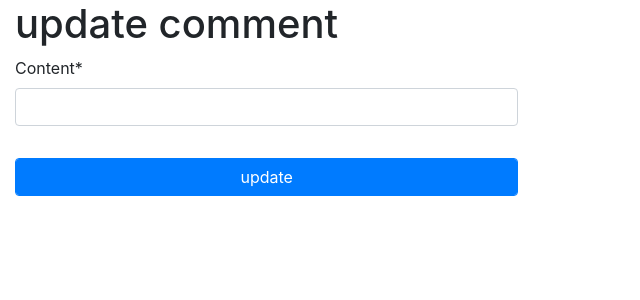
After one commit to amardahm/instaClone, a Django app: page /1/comment/1/update in a window 1280 px wide. The commit adds this page. Shown: the top 300 px of the page, without its empty margins (0-640 px from the left). Run offline with Django 3.2, Linux system fonts and the light colour scheme; a user stored in the database is signed in; tables that the repository leaves empty hold one stand-in row (values such as "Sample post"); some libraries are stand-ins or nearby versions.

Commit message:
fully functionning comment system

```diff
--- a/posts/admin.py
+++ b/posts/admin.py
@@ -1,8 +1,8 @@
 from django.contrib import admin
-from .models import Post,Comments,Like
+from .models import Post,Comment,Like
 # Register your models here.
 
 admin.site.register(Post)
 
-admin.site.register(Comments)
+admin.site.register(Comment)
 admin.site.register(Like)
--- a/posts/forms.py
+++ b/posts/forms.py
@@ -1,5 +1,5 @@
 from django import forms
-from .models import Post,Comments
+from .models import Post,Comment
 
 class CreatePostForm(forms.ModelForm):
     class Meta:
@@ -12,5 +12,5 @@ class UpdatePostForm(forms.ModelForm):
         fields = ['caption','image']
 class CommentForm(forms.ModelForm):
     class Meta:
-        model = Comments
+        model = Comment
         fields = ['content',]
--- a/posts/models.py
+++ b/posts/models.py
@@ -12,7 +12,7 @@ class Post(models.Model):
         return self.caption
 
 
-class Comments(models.Model):
+class Comment(models.Model):
     post = models.ForeignKey(Post,on_delete=models.CASCADE,related_name="comments")
     content = models.CharField(max_length=100,blank=False)
     author = models.ForeignKey(User,on_delete=models.CASCADE)
--- /dev/null
+++ b/posts/templates/posts/comment_update.html
@@ -0,0 +1,29 @@
+{% extends "users/base.html" %}
+{% load crispy_forms_tags %}
+{% block title %}Comment update{% endblock title%}
+
+{% block content %}
+    <div class="container-fluid">
+        <div class="row">
+            <div class="col-sm-6 col-md-5 authentification">
+                <div class="form-header">
+                    <h1>
+                        update comment
+                    </h1>
+                </div>
+                <div class="form-body">
+                    <form method="POST" enctype="multipart/form-data">
+
+                        <fieldset class="form-group">
+                            {% csrf_token %}
+                            {{ form|crispy }}
+                        </fieldset>
+                        <div class="form-group">
+                            <button type="submit" class="btn btn-primary form-control">update</button>
+                        </div>
+                    </form>
+                </div>
+            </div>
+        </div>
+    </div>
+{% endblock content %}
--- a/posts/templates/posts/detail.html
+++ b/posts/templates/posts/detail.html
@@ -43,7 +43,12 @@
         </div>
         <div class="card-footer">
           <div class="card-footer">
+
           {% for comment in post.comments.all %}
+            {% if request.user == comment.author%}
+              <a href="{% url 'update-comment' post.id comment.id %}">Update</a>
+              <a href="{% url 'delete-comment' post.id comment.id %}">Delete</a>
+            {% endif %}
             <h3>{{ comment.author }}</h3>
             <p>{{ comment.content }}</p>
           {% endfor %}
--- a/posts/urls.py
+++ b/posts/urls.py
@@ -7,5 +7,7 @@ urlpatterns = [
     path('<int:pk>/update/',views.UpdatePost,name="update"),
     path('<int:pk>/delete/',views.DeletePost,name="delete"),
     path('<int:pk>/comment',views.CreateComment,name="create-comment"),
+    path('<int:pk>/comment/<int:comment_id>/update',views.UpdateComment,name="update-comment"),
+    path('<int:pk>/comment/<int:comment_id>/delete',views.DeleteComment,name="delete-comment"),
 
 ]
--- a/posts/views.py
+++ b/posts/views.py
@@ -1,6 +1,6 @@
 from django.shortcuts import render,redirect,get_object_or_404,HttpResponse
 from django.contrib.auth.decorators import login_required
-from .models import Post,Comments,Like
+from .models import Post,Comment,Like
 from django.views.generic.edit import CreateView, DeleteView, UpdateView
 from django.views.generic.detail import DetailView
 from django.contrib.auth.mixins import LoginRequiredMixin
@@ -39,6 +39,7 @@ def UpdatePost(request,pk):
         form = UpdatePostForm()
     return render(request,"posts/update.html",{"form":form})
 
+@login_required
 def DeletePost(request,pk):
     post = get_object_or_404(Post,pk=pk)
     if request.method == "POST":
@@ -51,17 +52,48 @@ def DeletePost(request,pk):
 
 @login_required
 def CreateComment(request,pk):
+    """functionality to comment a post"""
     post = get_object_or_404(Post,pk=pk)
     if request.method == "POST":
         form = CommentForm(request.POST or None)
         if form.is_valid():
             content = request.POST.get('content')
-            comment = Comments(post=post,content=content,author=request.user)
+            comment = Comment(post=post,content=content,author=request.user)
             comment.save()
             return redirect('home')
     else:
         form = CommentForm()
     return render(request,"posts/comment.html",{"form":form})
+
+@login_required
+def UpdateComment(request,pk,comment_id=None):
+    """ updating comments in django """
+    post = get_object_or_404(Post,pk=pk)
+    comment = get_object_or_404(Comment,pk=comment_id)
+    if request.method == "POST":
+        if request.user == comment.author:
+            form = CommentForm(request.POST)
+            if form.is_valid():
+                content = request.POST.get('content')
+                Comment.objects.filter(pk=comment_id).update(content=content)
+                return redirect('home')
+        else:
+            return HttpResponse('<h1>you are not allowed to do this</h1>')
+    else:
+        form = CommentForm()
+    return render(request,'posts/comment_update.html',{"form":form})
+
+@login_required
+def DeleteComment(request,pk,comment_id=None):
+    post = get_object_or_404(Post,pk=pk)
+    comment = get_object_or_404(Comment,pk=comment_id)
+    if request.method == "POST":
+        if request.user == comment.author:
+            comment.delete()
+            return redirect('home')
+        else:
+            return HttpResponse("<h1>Permission forbidden </h1>")
+    return render(request,"posts/comment_delete.html")
 
 
 
```
Also changed, not shown: posts/templates/posts/comment_delete.html (added, +14 -0 lines), posts/migrations/0006_auto_20210313_1205.py (added).
